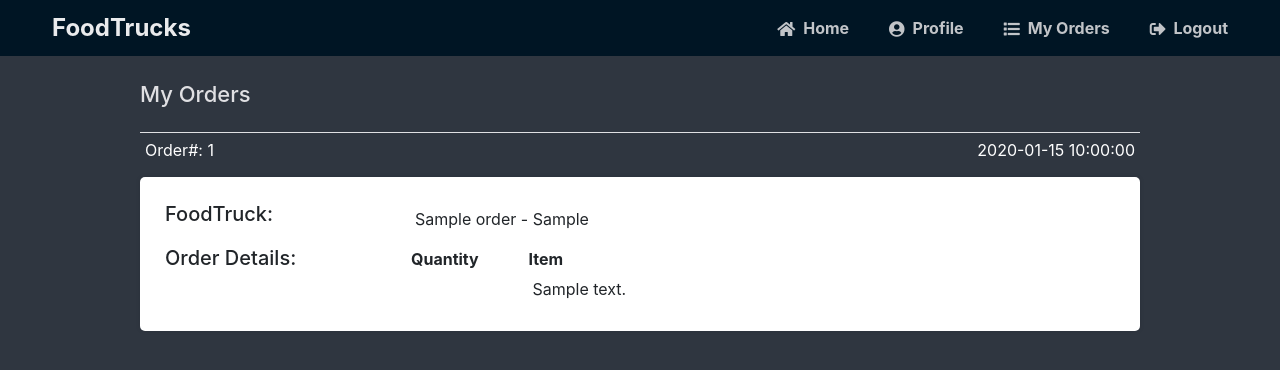
After one commit to nmikal98/FoodTruckApp_Monolith, a Flask app: page /myOrders in a window 1280 px wide. The commit adds this page. Shown: the top 370 px of the page. Run offline with Flask 2, Linux system fonts and the light colour scheme; the visitor is signed in with stand-in values (Sample User, id 1); tables that the repository leaves empty hold one stand-in row (values such as "Sample post"); data that the repository does not hold is empty; some libraries are stand-ins or nearby versions.

Commit message:
Monolith V0.0

```diff
--- a/flask-app/app.py
+++ b/flask-app/app.py
@@ -13,6 +13,9 @@ import requests
 import json
 from flask_cors import CORS
 from extract import json_extract
+import os
+import re
+import datetime
 
 es = Elasticsearch("http://localhost:9200")
 
@@ -34,7 +37,6 @@ mysql = MySQL(app)
 
 
 ################################################
-
 # ElasticSearch Functions
 ################################################
 
@@ -280,20 +282,115 @@ def profile():
     return redirect(url_for('login'))
 
 
-@app.route('/truck/info', methods=['GET', 'POST'])
+@app.route('/myOrders')
+def myOrders():
+    # Check if user is loggedin
+    if 'loggedin' in session:
+
+        cursor = mysql.connection.cursor(MySQLdb.cursors.DictCursor)
+        cursor.execute('SELECT * FROM orders WHERE userid = %s',
+                       (session['id'],))
+        data = cursor.fetchall()
+
+        print(data)
+
+        return render_template('myOrders.html', data=data)
+    # User is not loggedin redirect to login page
+    return redirect(url_for('login'))
+
+
+@app.route('/truck/saveinfo', methods=['GET', 'POST'])
 def truckinfo():
 
-    if request.method == "POST":
+    if request.method == 'POST':
 
         data = request.get_json()
 
         name = json_extract(data, 'name')
-        addresses = json_extract(data, 'address')
-        menu = data['data']['fooditems']
+        slocations = ','.join(json_extract(data, 'address'))
+        smenu = ','.join(data['data']['fooditems'])
 
-        return data
+        cursor = mysql.connection.cursor(MySQLdb.cursors.DictCursor)
+        cursor.execute('SELECT * FROM foodtruck WHERE truckname = %s', (name))
+
+        if (cursor.rowcount == 0):
+            cursor.execute(
+                'INSERT INTO foodtruck VALUES (NULL, %s, %s, %s)', (name, slocations, smenu))
+            mysql.connection.commit()
+
+        return '', 200
+
+
+@app.route('/placeOrder', methods=['GET', 'POST'])
+def placeOrder():
+
+    if 'loggedin' in session:
+
+        # Show the profile page with account info
+        # , locations=locations, menu=menu
+
+        name = request.args.get('key')
+
+        cursor = mysql.connection.cursor(MySQLdb.cursors.DictCursor)
+        cursor.execute(
+            'SELECT * FROM foodtruck WHERE truckname = %s', [name])
+        truck = cursor.fetchone()
+
+        locations = re.split('[,&]', truck['locations'])
+        menu = re.split('[,&]', truck['menu'])
+
+        return render_template('order.html', name=name, locations=locations, menu=menu)
+    # User is not loggedin redirect to login page
+    return redirect(url_for('login'))
+
+
+@app.route('/cancel')
+def cancel():
+
+    return redirect(url_for('index'))
+
+
+@app.route('/saveOrder', methods=['POST'])
+def saveOrder():
+
+    try:
+        if request.method == 'POST':
+
+            truckname = request.form['truckname']
+
+            location = request.form['location']
+
+            orderDetails = ""
+
+            itterations = 0
+
+            for item, itemQuantity in zip(request.form.getlist('item'), request.form.getlist('itemQuantity')):
+
+                if itemQuantity != '0':
+                    if itterations == 0:
+                        orderDetails = item + ":" + itemQuantity
+                        itterations += 1
+                    else:
+                        orderDetails = orderDetails + "," + \
+                            item + ":" + itemQuantity
+
+            date = datetime.datetime.now().strftime('%Y-%m-%d %H:%M:%S')
+
+            cursor = mysql.connection.cursor(MySQLdb.cursors.DictCursor)
+
+            cursor.execute(
+                'INSERT INTO orders VALUES (NULL, %s, %s, %s,%s, %s)', (session['id'], truckname, location, orderDetails, date))
+            mysql.connection.commit()
+
+        else:
+            return render_template('create.html')
+    except Exception as e:
+        print(str(e))
+
+    return redirect(url_for('myOrders'))
 
 
 if __name__ == '__main__':
     ENVIRONMENT_DEBUG = os.environ.get("DEBUG", False)
+    check_and_load_index()
     app.run(host='0.0.0.0', port=5000, debug=ENVIRONMENT_DEBUG)
--- a/flask-app/static/css/main.css
+++ b/flask-app/static/css/main.css
@@ -6,7 +6,7 @@
     -moz-osx-font-smoothing: grayscale;
   }
   body {
-    background-color: #2f3640;
+    background-color: #2f3640 !important;
     margin: 0;
     padding: 0;
   }
@@ -42,6 +42,7 @@
   .container {
     height: 93vh;
     display: flex;
+    overflow: hidden;
   }
 
   #map {
@@ -52,6 +53,7 @@
     background: #2f3640;
     width: 320px;
     flex: 1;
+    overflow: auto;
   }
 
   #sidebar div#results-area {
@@ -95,12 +97,12 @@
     border: none;
   }
   div#search-area input {
-    width: 80%;
+    width: 75%;
     border-top-left-radius: 5px;
     border-bottom-left-radius: 5px ;
   }
   div#search-area button {
-    width: 20%;
+    width: 25%;
     background: #3274d6;
     font-weight: 600;
     text-transform: uppercase;
@@ -337,13 +339,14 @@
     border-bottom: 1px solid #e0e0e3;
     color: #e0e0e3;
   }
-  .content > p, .content > div {
+  .content > p, .content .mainCont {
     box-shadow: 0 0 5px 0 rgba(0, 0, 0, 0.1);
     margin: 25px 0;
     padding: 25px;
   background-color: #fff;
   border-radius: 5px;
   }
+
   .content > p table td, .content > div table td {
   padding: 5px;
   }
@@ -372,3 +375,177 @@
     padding-bottom: 5px;
     transition: all 0.2s;
   }
+
+
+
+
+  /* .orderForm input[type="number"] {
+    -webkit-appearance: textfield;
+    -moz-appearance: textfield;
+    appearance: textfield;
+  }
+
+  .orderForm input[type=number]::-webkit-inner-spin-button,
+  .orderForm input[type=number]::-webkit-outer-spin-button {
+    -webkit-appearance: none;
+  }
+
+  .orderForm .number-input {
+    border: 2px solid #ddd;
+    display: inline-flex;
+  }
+
+  .orderForm .number-input,
+  .orderForm .number-input * {
+    box-sizing: border-box;
+  }
+
+  .orderForm .number-input button {
+    outline:none;
+    -webkit-appearance: none;
+    background-color: transparent;
+    border: none;
+    align-items: center;
+    justify-content: center;
+    width: 3rem;
+    height: 3rem;
+    cursor: pointer;
+    margin: 0;
+    position: relative;
+  }
+
+  .orderForm .number-input button:before,
+  .orderForm .number-input button:after {
+    display: inline-block;
+    position: absolute;
+    content: '';
+    width: 1rem;
+    height: 2px;
+    background-color: #212121;
+    transform: translate(-50%, -50%);
+  }
+  .orderForm .number-input button.plus:after {
+    transform: translate(-50%, -50%) rotate(90deg);
+  }
+
+  .orderForm .number-input input[type=number] {
+    font-family: sans-serif;
+    max-width: 5rem;
+    padding: .5rem;
+    border: solid #ddd;
+    border-width: 0 2px;
+    font-size: 2rem;
+    height: 3rem;
+    font-weight: bold;
+    text-align: center;
+  } */
+
+
+
+  .counter {
+    display: flex;
+    align-items: center;
+}
+.counter input {
+    width: 50px;
+    border: 0;
+    line-height: 30px;
+    font-size: 20px;
+    text-align: center;
+    background: #0052cc;
+    color: #fff;
+    appearance: none;
+    outline: 0;
+    border-radius: 3px;
+}
+.counter span {
+    display: block;
+    font-size: 25px;
+    padding: 0 10px;
+    cursor: pointer;
+    color: #0052cc;
+    user-select: none;
+}
+
+.item_row {
+  display: flex;
+}
+
+.item_row label {
+  text-transform: capitalize;
+}
+
+.all_items_row {
+  margin-top: 2rem;
+}
+
+.locations_row input {
+  margin-left: 1rem;
+}
+
+
+.rowButtons {
+  display: flex;
+    flex-direction: row;
+    margin-top: 2rem;
+    justify-content: flex-end;
+}
+
+
+.btnPrimary {
+    background: #0052cc;
+    color: #fff;
+    padding: 0.5rem 2rem;
+    border-radius: 5px;
+    margin: 0px 10px;
+    border: none !important;
+}
+
+.btnPrimary:hover {
+  background: #1868e0;
+  color: #fff !important;
+
+}
+
+
+.btnPrimary.btncancel {
+  background: #ff501b !important;
+}
+
+.btnPrimary.btncancel:hover {
+  background: #ff6232 !important;
+}
+
+.title {
+  font-size: 18px;
+    color: #0052cc;
+    font-weight: 500;
+}
+
+
+.orderBox {
+  box-shadow: 0 0 5px 0 rgba(0, 0, 0, 0.1);
+  margin-bottom: 25px;
+  padding: 25px;
+background-color: #fff;
+border-radius: 5px;
+}
+.orderRow {
+  display: flex;
+  justify-content: space-between;
+  color: #fff;
+}
+
+
+.orderTable {
+  width: 100%;
+
+}
+
+.orderTable th:first-of-type {
+  width: 15%;
+}
+
+.orderTable th:last-of-type {
+width: 75%;
+}
--- a/flask-app/templates/home.html
+++ b/flask-app/templates/home.html
@@ -30,6 +30,7 @@
                 </a></h1>
             <a href="{{ url_for('home') }}"><i class="fas fa-home"></i>Home</a>
             <a href="{{ url_for('profile') }}"><i class="fas fa-user-circle"></i>Profile</a>
+            <a href="{{ url_for('myOrders') }}"><i class="fas fa-list"></i>My Orders</a>
             <a href="{{ url_for('logout') }}"><i class="fas fa-sign-out-alt"></i>Logout</a>
         </div>
     </nav>
--- a/flask-app/templates/layout.html
+++ b/flask-app/templates/layout.html
@@ -6,6 +6,20 @@
 	<title>{% block title %}{% endblock %}</title>
 	<link rel="stylesheet" href="{{ url_for('static', filename='css/main.css') }}">
 	<link rel="stylesheet" href="https://use.fontawesome.com/releases/v5.7.1/css/all.css">
+	<script src="https://ajax.googleapis.com/ajax/libs/jquery/3.6.0/jquery.min.js"></script>
+
+	<link rel="stylesheet" href="https://cdn.jsdelivr.net/npm/bootstrap@4.3.1/dist/css/bootstrap.min.css"
+		integrity="sha384-ggOyR0iXCbMQv3Xipma34MD+dH/1fQ784/j6cY/iJTQUOhcWr7x9JvoRxT2MZw1T" crossorigin="anonymous">
+
+	<script src="https://code.jquery.com/jquery-3.3.1.slim.min.js"
+		integrity="sha384-q8i/X+965DzO0rT7abK41JStQIAqVgRVzpbzo5smXKp4YfRvH+8abtTE1Pi6jizo"
+		crossorigin="anonymous"></script>
+	<script src="https://cdn.jsdelivr.net/npm/popper.js@1.14.7/dist/umd/popper.min.js"
+		integrity="sha384-UO2eT0CpHqdSJQ6hJty5KVphtPhzWj9WO1clHTMGa3JDZwrnQq4sF86dIHNDz0W1"
+		crossorigin="anonymous"></script>
+	<script src="https://cdn.jsdelivr.net/npm/bootstrap@4.3.1/dist/js/bootstrap.min.js"
+		integrity="sha384-JjSmVgyd0p3pXB1rRibZUAYoIIy6OrQ6VrjIEaFf/nJGzIxFDsf4x0xIM+B07jRM"
+		crossorigin="anonymous"></script>
 </head>
 
 <body class="loggedin">
@@ -16,6 +30,7 @@
 				</a></h1>
 			<a href="{{ url_for('home') }}"><i class="fas fa-home"></i>Home</a>
 			<a href="{{ url_for('profile') }}"><i class="fas fa-user-circle"></i>Profile</a>
+			<a href="{{ url_for('myOrders') }}"><i class="fas fa-list"></i>My Orders</a>
 			<a href="{{ url_for('logout') }}"><i class="fas fa-sign-out-alt"></i>Logout</a>
 		</div>
 	</nav>
--- /dev/null
+++ b/flask-app/templates/myOrders.html
@@ -0,0 +1,68 @@
+{% extends 'layout.html' %}
+
+{% block title %}My Orders{% endblock %}
+
+{% block content %}
+<h2>My Orders</h2>
+
+
+{% for elem in data|reverse %}
+
+<div class="orderRow">
+    <p>Order#: {{elem.id}} </p>
+    <p>{{elem.dateofinsert}}</p>
+</div>
+
+<div class="orderBox">
+
+    <div class="row">
+        <div class="col-md-3">
+            <h5>FoodTruck:</h5>
+        </div>
+        <div class="col-md-9">
+            <p> {{elem.truckname}} - {{elem.locations}}</p>
+        </div>
+    </div>
+
+    <div class="row">
+        <div class="col-md-3">
+            <h5>Order Details:</h5>
+        </div>
+        <div class="col-md-9">
+            <table class="orderTable">
+                <tr>
+                    <th>Quantity</th>
+                    <th>Item</th>
+                </tr>
+
+
+                {% set list1 = elem.orderDetails.split(',') %}
+                {% for item in list1 %}
+                <tr>
+                    {% set list2 = item.split(':') %}
+                    <td>{{ list2[1] }}</td>
+                    <td>{{ list2[0] }}</td>
+                </tr>
+
+
+
+
+                {% endfor %}
+
+            </table>
+        </div>
+
+    </div>
+
+
+
+
+</div>
+
+
+{% endfor %}
+
+
+
+
+{% endblock %}
--- a/flask-app/templates/profile.html
+++ b/flask-app/templates/profile.html
@@ -4,7 +4,7 @@
 
 {% block content %}
 <h2>Profile Page</h2>
-<div>
+<div class="mainCont">
     <p>Your account details are below:</p>
     <table>
         <tr>
```
Also changed, not shown: databaseScript.sql (+24 -0 lines), docker-compose.yml (+7 -18 lines), flask-app/static/src/components/Vendor.js (+5 -5 lines), flask-app/templates/order.html (added, +88 -0 lines), flask-app/templates/truck.html (deleted, +0 -33 lines), flask-app/package-lock.json, flask-app/static/build/main.js, flask-app/static/src/components/Sidebar.js (line endings or trailing spaces), 1 other file.
